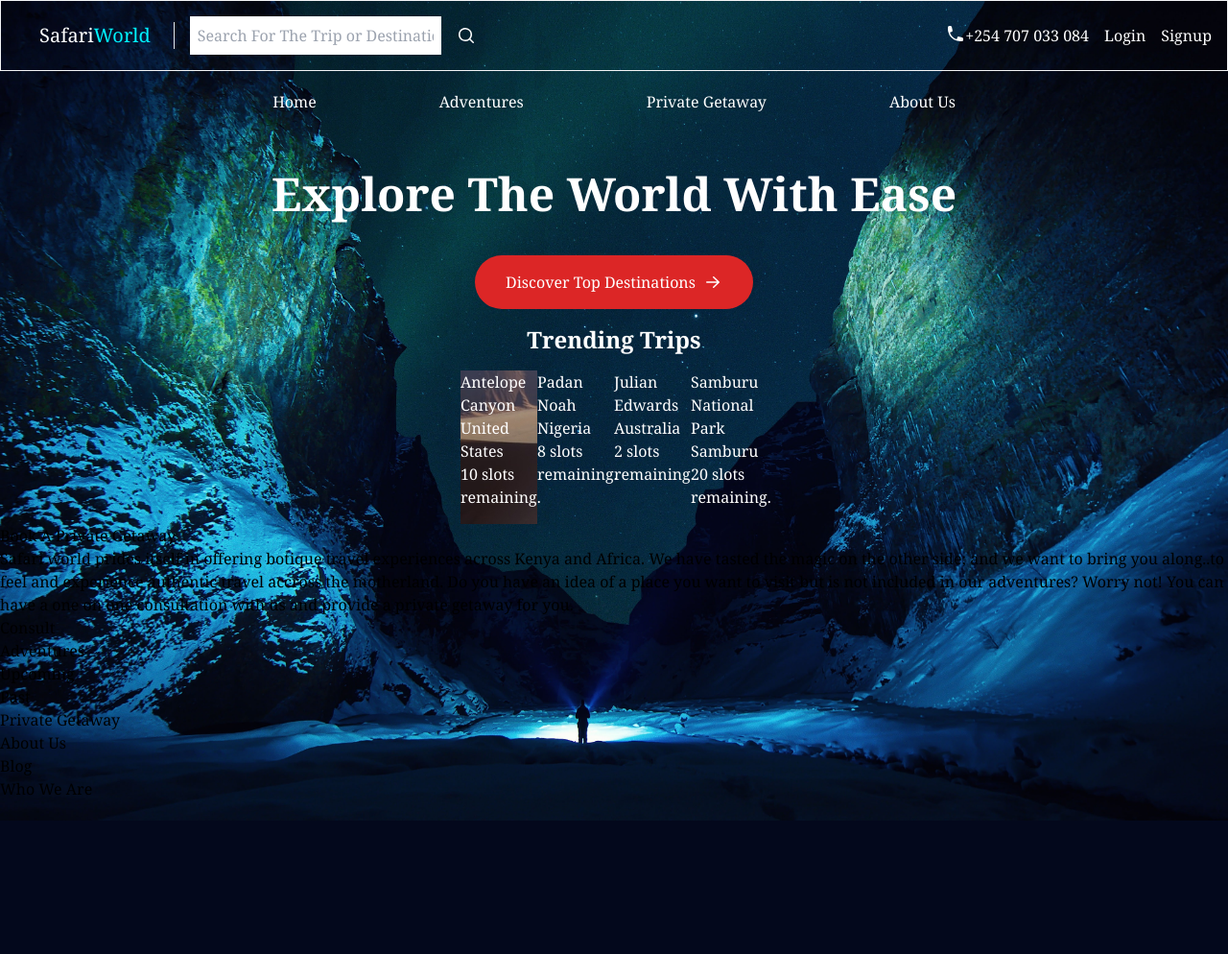
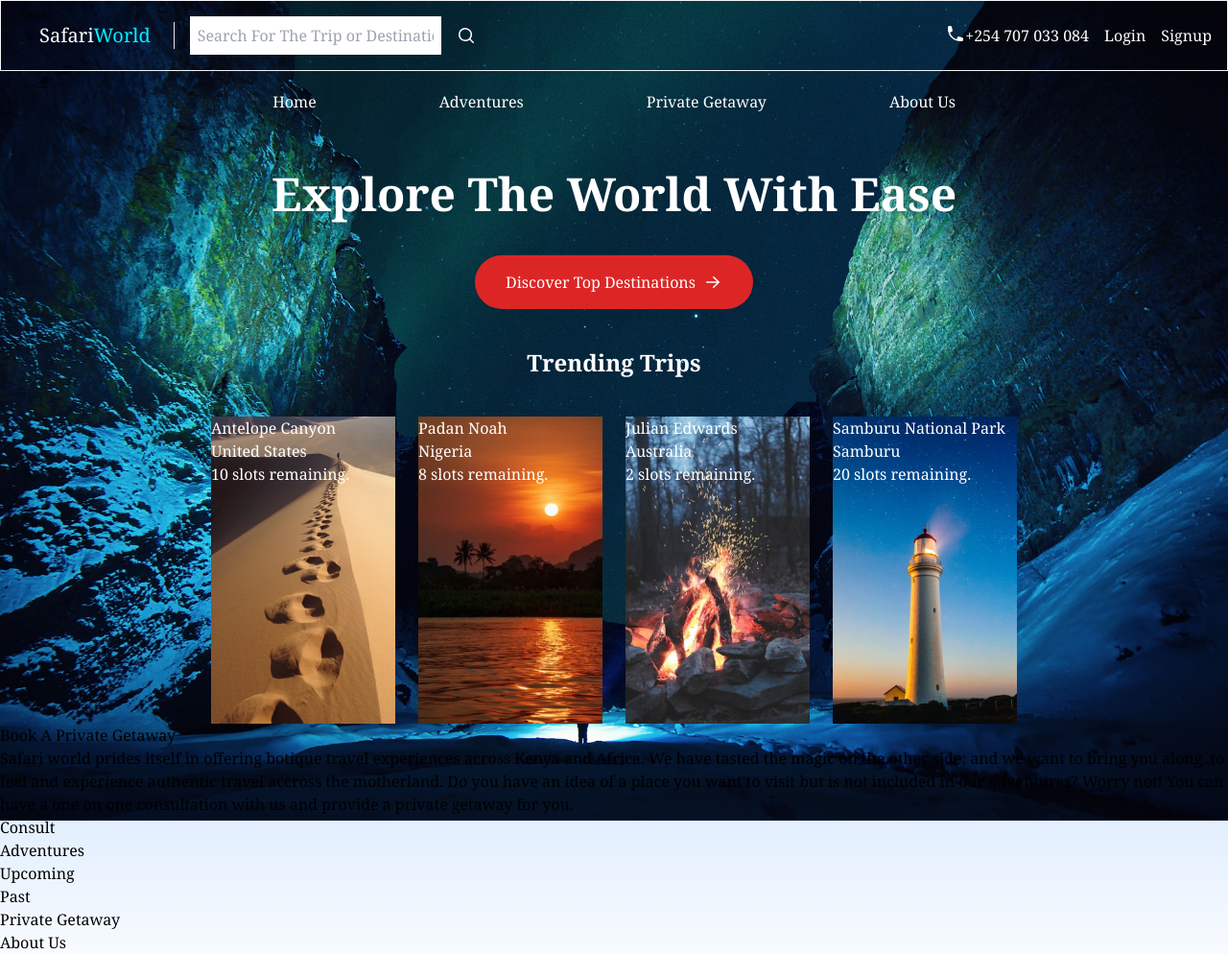
Before and after one commit to procode3/safariworld, a Django app: page / in a window 1280 px wide. Shown: the top 994 px of the page at 96% size. Before the commit the page ends 855 px from the top, so only its background shows below. Run offline with Django 4.2, Linux system fonts and the light colour scheme; some libraries are stand-ins or nearby versions.

Commit message:
Removing the index branch

```diff
--- a/booking/templates/booking/index.html
+++ b/booking/templates/booking/index.html
@@ -4,24 +4,24 @@
 </div>
 {% endblock %} {% block content %}
 <section class="text-white">
-  <h3 class="text-center my-4 font-bold text-2xl">Trending Trips</h3>
-  <div class="flex justify-center">
-    <div class="bg-[url('images/desert.jpg')] w-20 h-40">
-      <h4>Antelope Canyon</h4>
+  <h3 class="text-center my-10 font-bold text-2xl">Trending Trips</h3>
+  <div class="flex justify-center space-x-6">
+    <div class="bg-[url('static/images/desert.jpg')] w-48 h-80 bg-center bg-cover transition ease-in-out delay-150 hover:scale-125"  )>
+      <h4 class="hover:hidden">Antelope Canyon</h4>
       <p>United States</p>
       <span>10</span> slots remaining.
     </div>
-    <div class="w-20 h-40">
+    <div class="w-48 h-80 bg-[url('static/images/sunset.jpg')] bg-center bg-cover">
       <h4>Padan Noah</h4>
       <p>Nigeria</p>
       <span>8</span> slots remaining.
     </div>
-    <div class="w-20 h-40">
+    <div class="w-48 h-80 bg-[url('static/images/camp.jpg')] bg-center bg-cover">
       <h4>Julian Edwards</h4>
       <p>Australia</p>
       <span>2</span> slots remaining.
     </div>
-    <div class="w-20 h-40">
+    <div class="w-48 h-80 bg-[url('static/images/lighthouse.jpg')] bg-center bg-cover">
       <h4>Samburu National Park</h4>
       <p>Samburu</p>
       <span>20</span> slots remaining.
```
